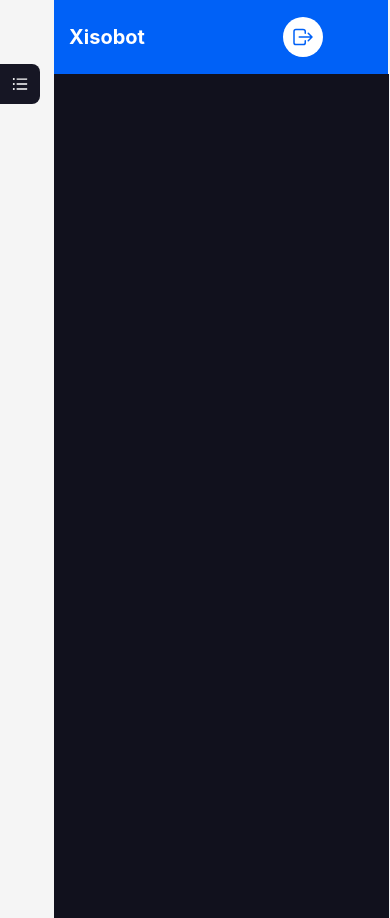
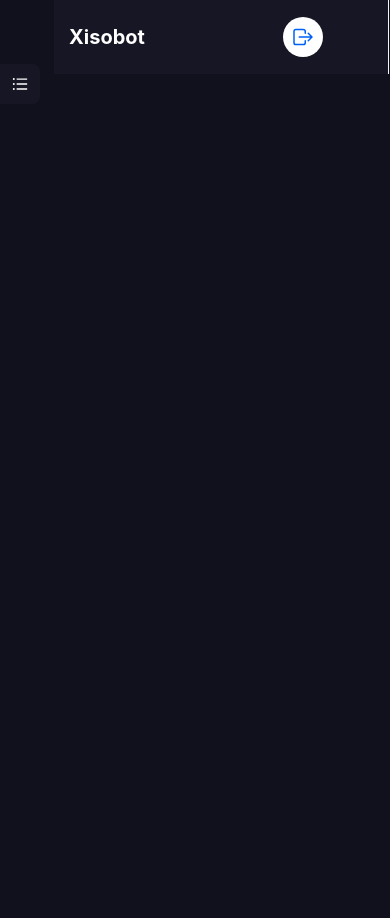
Before and after one commit to TukhtayevaRoziya/lincor, a React (Create React App) app: page /teachers/1 in a window 390 px wide. Built offline with nearby package versions, Linux system fonts and the light colour scheme.

Commit message:
changed all colors responsive

```diff
--- a/src/components/sidebar/Sidebar.module.css
+++ b/src/components/sidebar/Sidebar.module.css
@@ -89,9 +89,12 @@
     grid-template-areas: "n n" "n1  c";
     grid-template-columns: 54px 10fr;
     width: 100%;
+    background: #11111d;
+  }
+  :where(.css-ph9edi).ant-layout{
+    background: #11111d;
   }
   .header{
-    background-color: #0061f7;
     padding: 15px !important;
   }
   .end_section_ofHeader_icons{
--- a/src/index.css
+++ b/src/index.css
@@ -76,7 +76,7 @@ body {
 :where(.css-dev-only-do-not-override-ph9edi).ant-layout
   .ant-layout-sider-zero-width-trigger,
 :where(.css-ph9edi).ant-layout .ant-layout-sider-zero-width-trigger {
-  background: #0061f7 !important;
+  background: #161624 !important;
   inset-inline-end: -54px;
   width: 60px;
   height: 74px;
```
